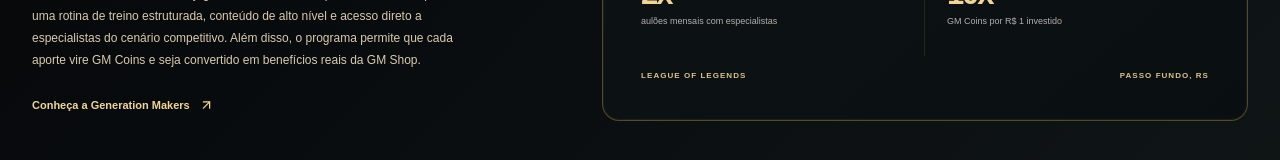
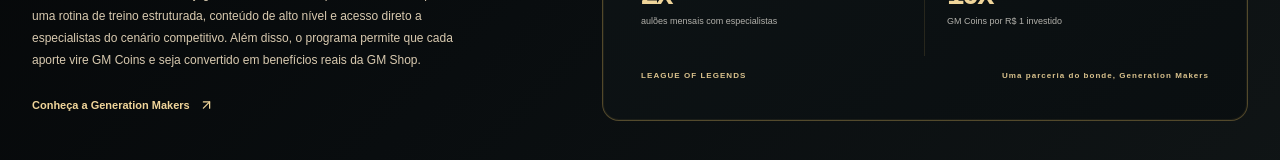
Before and after one commit to lucas-skuhn/Plataforma-ST, a Next.js app: page / in a window 1280 px wide. Shown: the part 3784-3944 px from the top of the page. Built offline with nearby package versions, Linux system fonts and the light colour scheme.

Commit message:
feat: refine gm partnership copy

```diff
--- a/components/smoke-tram-storefront.tsx
+++ b/components/smoke-tram-storefront.tsx
@@ -226,7 +226,7 @@ export default function SmokeTramStorefront() {
             </div>
             <div className="about-panel__footer gm-panel__footer">
               <span>LEAGUE OF LEGENDS</span>
-              <span>PASSO FUNDO, RS</span>
+              <span>Uma parceria do bonde, Generation Makers</span>
             </div>
           </div>
         </div>
```
